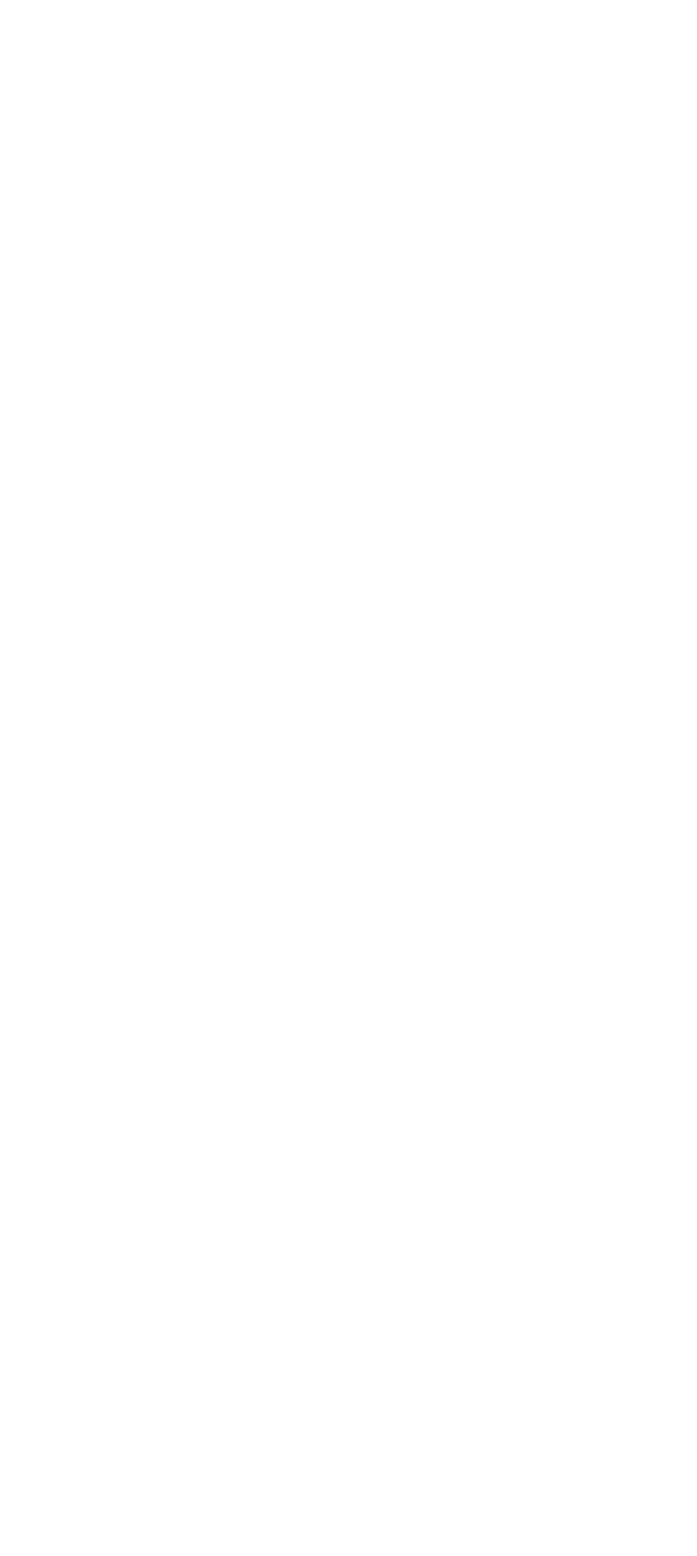
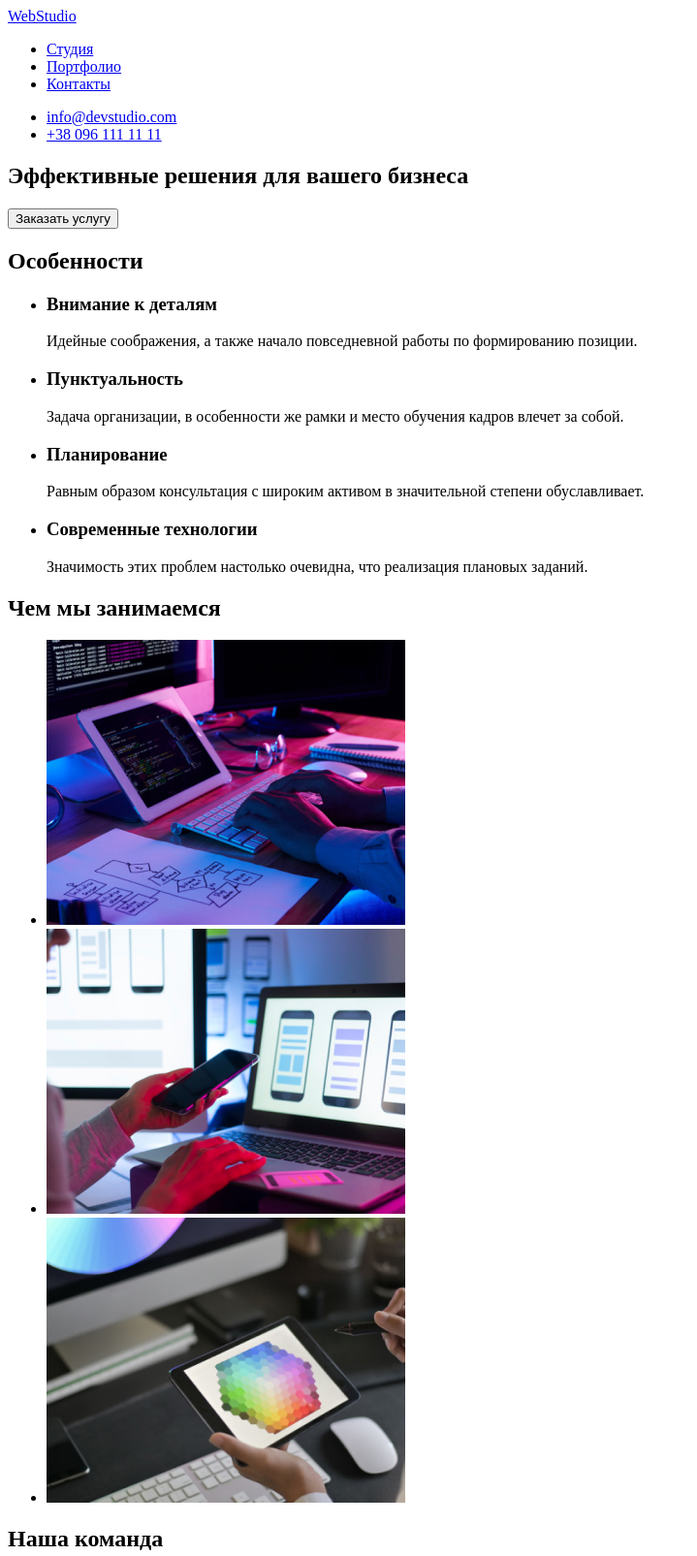
Before and after one commit to serhiikondratiuk/goit-markup-hw-01, a plain HTML site: page index.html in a window 1280 px wide. Shown: the top 1605 px of the page at 97% size, without its empty margins (0-719 px from the left). Before the commit the page ends 800 px from the top, so only its background shows below. Drawn offline with Linux system fonts and the light colour scheme.

Commit message:
HTML-разметка макета

```diff
--- a/index.html
+++ b/index.html
@@ -1,12 +1,112 @@
 <!DOCTYPE html>
-<html lang="en">
-<head>
-    <meta charset="UTF-8">
-    <meta http-equiv="X-UA-Compatible" content="IE=edge">
-    <meta name="viewport" content="width=device-width, initial-scale=1.0">
-    <title>Title</title>
-</head>
-<body>
-
-</body>
+<html lang="ru">
+  <head>
+    <meta charset="UTF-8" />
+    <meta http-equiv="X-UA-Compatible" content="IE=edge" />
+    <meta name="viewport" content="width=device-width, initial-scale=1.0" />
+    <title>WebStudio</title>
+  </head>
+  <body>
+    <!--Шапка-->
+    <header>
+      <nav>
+        <a href="#">WebStudio</a>
+        <ul>
+          <li><a href="#">Студия</a></li>
+          <li><a href="#">Портфолио</a></li>
+          <li><a href="#">Контакты</a></li>
+        </ul>
+      </nav>
+      <ul>
+        <li><a href="mailto:info@devstudio.com">info@devstudio.com</a></li>
+        <li><a href="tel:+380961111111">+38 096 111 11 11</a></li>
+      </ul>
+    </header>
+    <!--Уникальный контент-->
+    <main>
+      <!--Герой-->
+      <section>
+        <h1>Эффективные решения для вашего бизнеса</h1>
+        <button type="button">Заказать услугу</button>
+      </section>
+      <!--Особенности-->
+      <section>
+        <h2>Особенности</h2>
+        <ul>
+          <li>
+            <h3>Внимание к деталям</h3>
+            <p>Идейные соображения, а также начало повседневной работы по формированию позиции.</p>
+          </li>
+          <li>
+            <h3>Пунктуальность</h3>
+            <p>
+              Задача организации, в особенности же рамки и место обучения кадров влечет за собой.
+            </p>
+          </li>
+          <li>
+            <h3>Планирование</h3>
+            <p>
+              Равным образом консультация с широким активом в значительной степени обуславливает.
+            </p>
+          </li>
+          <li>
+            <h3>Современные технологии</h3>
+            <p>Значимость этих проблем настолько очевидна, что реализация плановых заданий.</p>
+          </li>
+        </ul>
+      </section>
+      <!--Чем мы занимаемся-->
+      <section>
+        <h2>Чем мы занимаемся</h2>
+        <ul>
+          <li>
+            <img src="/images/1.jpg" alt="Разработчик набирает код" width="370" />
+          </li>
+          <li>
+            <img src="/images/2.jpg" alt="Разработка приложения" width="370" />
+          </li>
+          <li>
+            <img src="/images/3.jpg" alt="Дизайнер работает с планшетом" width="370" />
+          </li>
+        </ul>
+      </section>
+      <!--Наша команда-->
+      <section>
+        <h2>Наша команда</h2>
+        <ul>
+          <li>
+            <img src="/images/Demyanenko.jpg" alt="Игорь Демьяненко" width="270" />
+            <h3>Игорь Демьяненко</h3>
+            <p>Product Designer</p>
+          </li>
+          <li>
+            <img src="/images/Repina.jpg" alt="Ольга Репина" width="270" />
+            <h3>Ольга Репина</h3>
+            <p>Frontend Developer</p>
+          </li>
+          <li>
+            <img src="/images/Tarasov.jpg" alt="Николай Тарасов" width="270" />
+            <h3>Николай Тарасов</h3>
+            <p>Marketing</p>
+          </li>
+          <li>
+            <img src="/images/Ermakov.jpg" alt="Михаил Ермаков" width="270" />
+            <h3>Михаил Ермаков</h3>
+            <p>UI Designer</p>
+          </li>
+        </ul>
+      </section>
+    </main>
+    <!--Футер-->
+    <footer>
+      <a href="#">WebStudio</a>
+      <address>
+        <p>г. Киев, пр-т Леси Украинки, 26</p>
+        <ul>
+          <li><a href="mailto:info@example.com">info@example.com</a></li>
+          <li><a href="tel:+380991111111">+38 099 111 11 11</a></li>
+        </ul>
+      </address>
+    </footer>
+  </body>
 </html>
```
Also changed, not shown: .prettierrc.json (added), images/1.jpg (added), images/2.jpg (added), images/3.jpg (added), images/Demyanenko.jpg (added), images/Ermakov.jpg (added), images/Repina.jpg (added), images/Tarasov.jpg (added).
